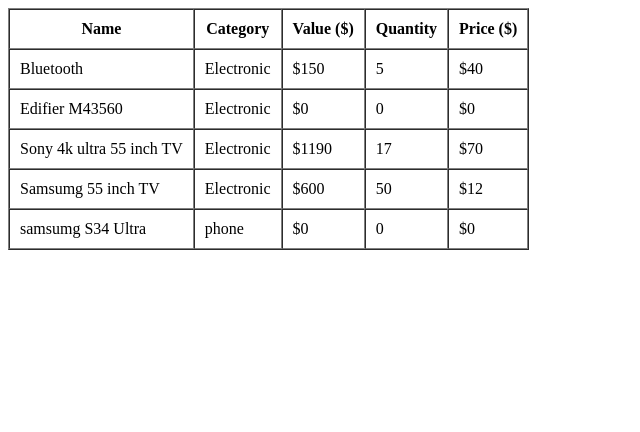
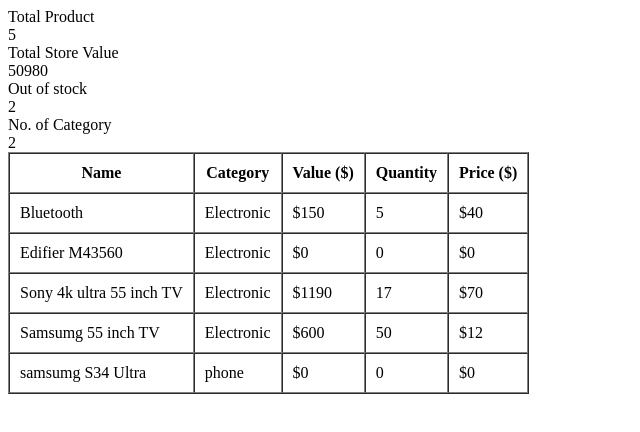
Before and after one commit to kedaroo/inventory-management-private, a React (Vite) app: page / in a window 1280 px wide. Shown: the top 432 px of the page, without its empty margins (0-640 px from the left). Built offline with nearby package versions, Linux system fonts and the light colour scheme; no server answers.

Commit message:
create components for stats and table

```diff
--- a/src/App.tsx
+++ b/src/App.tsx
@@ -1,41 +1,22 @@
-import { useEffect } from 'react'
-import { useInventoryStore } from './stores/inventory-store'
-import './App.css'
+import { useEffect } from "react";
+import { useInventoryStore } from "./stores/inventory-store";
+import InventoryStats from "./components/inventory-stats/inventory-stats";
+import InventoryTable from "./components/inventory-table/inventory-table";
+import "./App.css";
 
 function App() {
-  const fetchInventory = useInventoryStore(state => state.fetchInventory)
-  const inventory = useInventoryStore(state => state.inventory)
+  const fetchInventory = useInventoryStore((state) => state.fetchInventory);
 
   useEffect(() => {
-    fetchInventory()
-  }, [fetchInventory])
+    fetchInventory();
+  }, [fetchInventory]);
 
   return (
     <>
-      <table border={1} cellPadding={10} cellSpacing={0}>
-      <thead>
-        <tr>
-          <th>Name</th>
-          <th>Category</th>
-          <th>Value ($)</th>
-          <th>Quantity</th>
-          <th>Price ($)</th>
-        </tr>
-      </thead>
-      <tbody>
-        {inventory.map((item, index) => (
-          <tr key={index}>
-            <td>{item.name}</td>
-            <td>{item.category}</td>
-            <td>{item.value}</td>
-            <td>{item.quantity}</td>
-            <td>{item.price}</td>
-          </tr>
-        ))}
-      </tbody>
-    </table>
+      <InventoryStats />
+      <InventoryTable />
     </>
-  )
+  );
 }
 
-export default App
+export default App;
--- /dev/null
+++ b/src/components/inventory-stats/inventory-stats.tsx
@@ -0,0 +1,50 @@
+import { useInventoryStore } from "../../stores/inventory-store";
+
+export default function InventoryStats() {
+  const inventoryStats = useInventoryStore((state) => state.inventoryStats);
+
+  return (
+    <div>
+
+      <div>
+        <div>
+          Total Product
+        </div>
+
+        <div>
+          {inventoryStats.totalProducts}
+        </div>
+      </div>
+
+      <div>
+        <div>
+          Total Store Value
+        </div>
+
+        <div>
+          {inventoryStats.totalStoreValue}
+        </div>
+      </div>
+
+      <div>
+        <div>
+          Out of stock
+        </div>
+
+        <div>
+          {inventoryStats.outOfStockProducts}
+        </div>
+      </div>
+
+      <div>
+        <div>
+          No. of Category
+        </div>
+
+        <div>
+          {inventoryStats.numOfCategories}
+        </div>
+      </div>
+    </div>
+  );
+}
--- /dev/null
+++ b/src/components/inventory-table/inventory-table.tsx
@@ -0,0 +1,30 @@
+import { useInventoryStore } from "../../stores/inventory-store";
+
+export default function InventoryTable() {
+  const inventory = useInventoryStore((state) => state.inventory);
+
+  return (
+    <table border={1} cellPadding={10} cellSpacing={0}>
+      <thead>
+        <tr>
+          <th>Name</th>
+          <th>Category</th>
+          <th>Value ($)</th>
+          <th>Quantity</th>
+          <th>Price ($)</th>
+        </tr>
+      </thead>
+      <tbody>
+        {inventory.map((item, index) => (
+          <tr key={index}>
+            <td>{item.name}</td>
+            <td>{item.category}</td>
+            <td>{item.value}</td>
+            <td>{item.quantity}</td>
+            <td>{item.price}</td>
+          </tr>
+        ))}
+      </tbody>
+    </table>
+  );
+}
```
